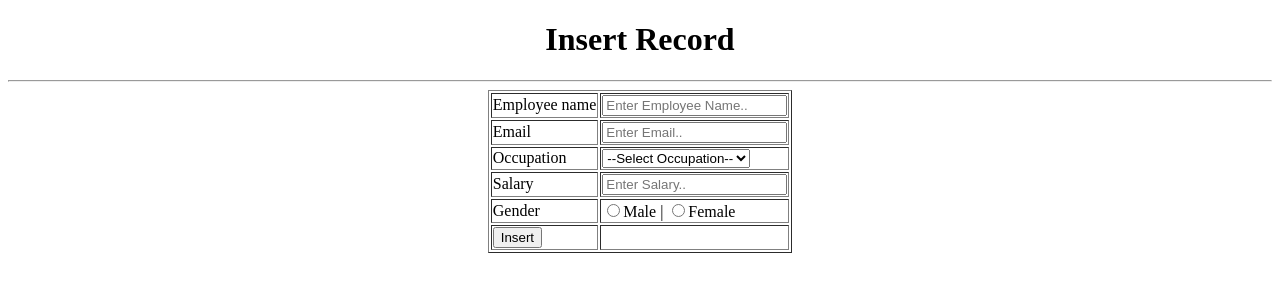
After one commit to shilvathacker/CRUD-Operation, a Django app: page /Insert in a window 1280 px wide. The commit adds this page. Shown: the top 300 px of the page. Run offline with Django 4.2, Linux system fonts and the light colour scheme.

Commit message:
insert operation

```diff
--- a/CRUDOperation/CRUDOperation/urls.py
+++ b/CRUDOperation/CRUDOperation/urls.py
@@ -19,5 +19,6 @@ from . import views
 
 urlpatterns = [
     path('admin/', admin.site.urls),
-    path('',views.showemp)
+    path('', views.showemp, name='showemp'),
+    path('Insert', views.Insertemp, name='insertemp') # type: ignore
 ]
--- a/CRUDOperation/CRUDOperation/views.py
+++ b/CRUDOperation/CRUDOperation/views.py
@@ -1,6 +1,22 @@
 from django.shortcuts import render
 from CRUDOperation.models import EmpModel
+from django.contrib import messages
 
 def showemp(request):
     showall = EmpModel.objects.all()
     return render(request, 'Index.html', {'data': showall})
+
+def Insertemp(request):
+    if request.method == 'POST':
+        if request.POST.get('empname')and request.POST.get('email') and request.POST.get('occupation') and request.POST.get('salary') and request.POST.get('gender'):
+            saverecord = EmpModel()
+            saverecord.empname= request.POST.get('empname')
+            saverecord.email= request.POST.get('email')
+            saverecord.occupation= request.POST.get('occupation')
+            saverecord.salary= request.POST.get('salary')
+            saverecord.gender= request.POST.get('gender')
+            saverecord.save()
+            messages.success(request,'Employee'+saverecord.empname+' is saved successfully')
+            return render(request,'Insert.html')
+    else:
+         return render(request,'Insert.html')
--- a/CRUDOperation/templates/Index.html
+++ b/CRUDOperation/templates/Index.html
@@ -9,7 +9,8 @@
 <body>
     <center>
         <h1>CRUD OPERATION</h1>
-        <hr>
+        <hr/>
+        <a href="{% url 'insertemp' %}">Create New Employee</a>
         <table border="1">
             <tr>
                  <th>Employee Id</th>
--- /dev/null
+++ b/CRUDOperation/templates/Insert.html
@@ -0,0 +1,64 @@
+<!DOCTYPE html>
+<html lang="en">
+
+<head>
+    <meta charset="UTF-8">
+    <meta http-equiv="X-UA-Compatible" content="IE=edge">
+    <meta name="viewport" content="width=device-width, initial-scale=1.0">
+    <title>CRUD OPERATION</title>
+</head>
+
+<body>
+    <center>
+        <h1>Insert Record</h1>
+        <hr />
+        <form method="post">
+            {%csrf_token%}
+            <table border="1">
+                <tr>
+                    <td>Employee name</td>
+                    <td><input type="text" placeholder="Enter Employee Name.." name="empname"></td>
+                </tr>
+                <tr>
+                    <td>Email</td>
+                    <td><input type="text" placeholder="Enter Email.." name="email"></td>
+                </tr>
+                <tr>
+                    <td>Occupation</td>
+                    <td>
+                        <select name="Occupation">
+                            <option selected disabled=true>--Select Occupation--</option>
+                            <option>Programmer</option>
+                            <option>HR</option>
+                            <option>Sales Manager</option>
+                        </select>
+                    </td>
+                </tr>
+                <tr>
+                    <td>Salary</td>
+                    <td><input type="text" placeholder="Enter Salary.." name="salary"></td>
+                </tr>
+                <tr>
+                    <td>Gender</td>
+                    <td><input type="radio" name="gender" value="M">Male |
+                        <input type="radio" name="gender" value="F">Female
+                    </td>
+                </tr>
+                <tr>
+                    <td><input type="submit" value="Insert"/></td>
+                    <td> {% if messages %}
+                        {% for mess in messages %}
+                        <b style="color:green ;">{{mess}}</b>
+                        {%endfor%}
+                        {% endif %}
+                    </td>
+                </tr>
+
+
+            </table>
+        </form>
+
+    </center>
+</body>
+
+</html>
```
Also changed, not shown: 1 other file.
